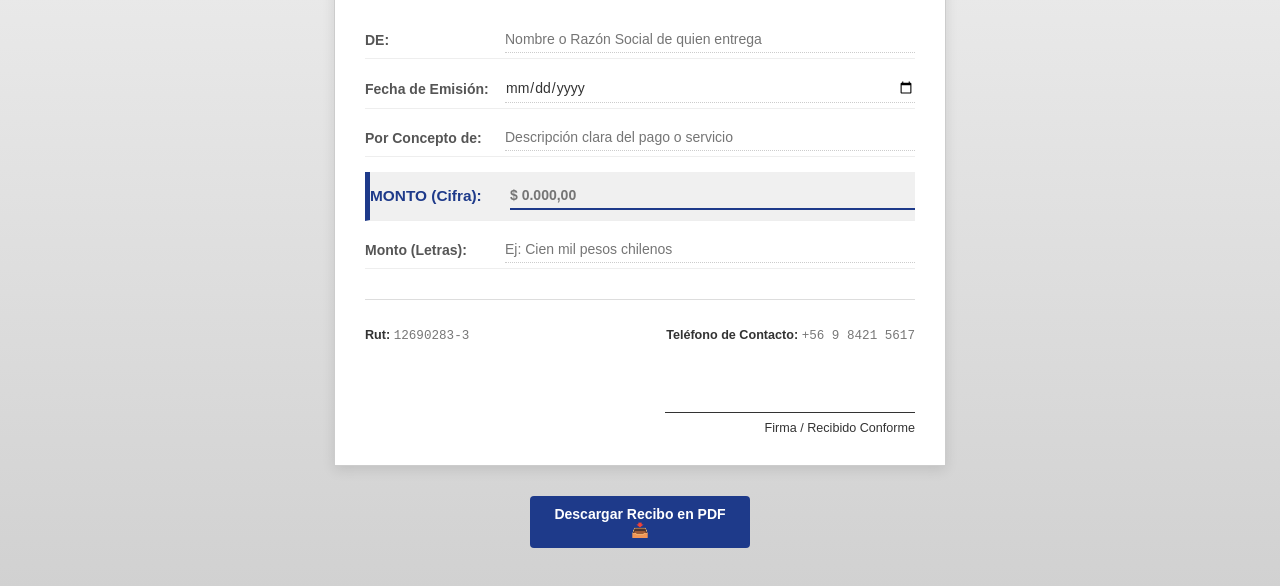
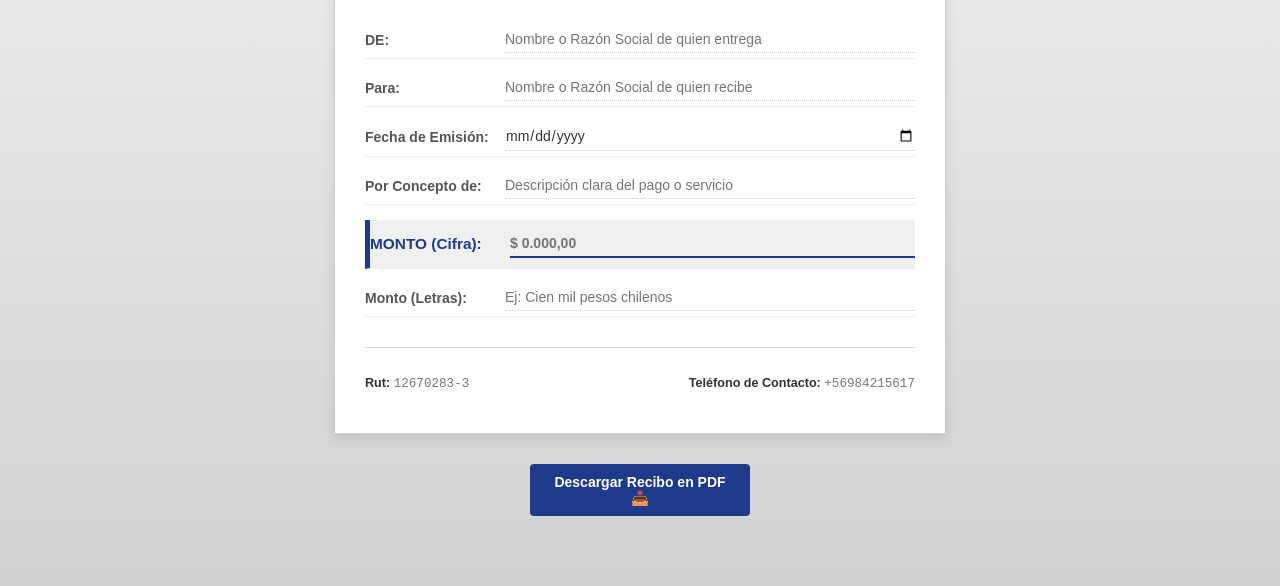
Before and after one commit to BenjaBarraza/creador-de-boletas-pdf, a plain HTML site: page index.html in a window 1280 px wide. Shown: the part 128-714 px from the top of the page. Drawn offline with Linux system fonts and the light colour scheme.

Commit message:
Agregar campo "Para" en el recibo y actualizar información de contacto

```diff
--- a/index.html
+++ b/index.html
@@ -233,6 +233,11 @@
             </div>
 
             <div class="campo">
+                <label>Para:</label>
+                <input type="text" class="dato-input" id="inputDe" placeholder="Nombre o Razón Social de quien recibe" />
+            </div>
+
+            <div class="campo">
                 <label>Fecha de Emisión:</label>
                 <input type="date" class="dato-input" id="inputFecha" />
             </div>
@@ -254,15 +259,9 @@
         </div>
 
         <div class="info-adicional">
-            <p><strong>Rut:</strong> <span style="font-family: monospace;">12690283-3</span></p>
-            <p><strong>Teléfono de Contacto:</strong> <span style="font-family: monospace;">+56 9 8421 5617</span></p>
+            <p><strong>Rut:</strong> <span style="font-family: monospace;">12670283-3</span></p>
+            <p><strong>Teléfono de Contacto:</strong> <span style="font-family: monospace;">+56984215617</span></p>
         </div>
-
-        <div class="firma">
-            <span class="firma-linea"></span>
-            <p style="margin: 0; font-size: 0.9em; color: #333;">Firma / Recibido Conforme</p>
-        </div>
-
     </div>
 
     <button id="descargarBtn" class="btn-descarga">Descargar Recibo en PDF 📥</button>
```
